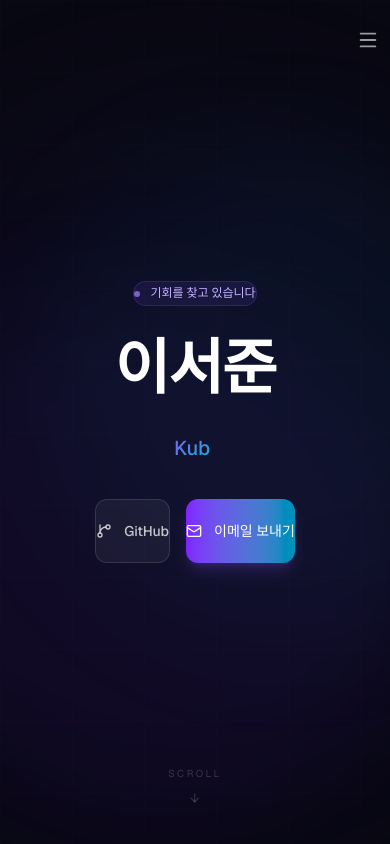
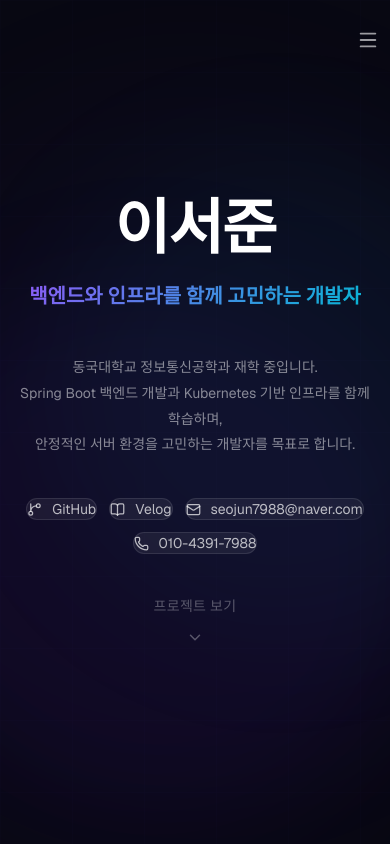
Before and after one commit to LEESEOJUN-creator/portfolio, a Next.js app: page / in a window 390 px wide. Shown: the top 844 px of the page. Built offline with nearby package versions, Linux system fonts and the light colour scheme.

Commit message:
redesign: Hero layout matching reference style
- Static name + gradient tagline (no typing animation)
- Korean intro paragraph
- 4 pill buttons: GitHub, Velog, Email, Phone
- Scroll-down "프로젝트 보기" button

Co-Authored-By: Claude Sonnet 4.6 <noreply@anthropic.com>

```diff
--- a/components/Hero.tsx
+++ b/components/Hero.tsx
@@ -1,43 +1,40 @@
 "use client";
 
-import { useEffect, useState, useRef } from "react";
 import { motion } from "framer-motion";
-import { Mail, ArrowDown, GitBranch } from "lucide-react";
+import { GitBranch, Mail, Phone, BookOpen, ChevronDown } from "lucide-react";
 
-const TYPING_TEXTS = [
-  "백엔드 개발자",
-  "인프라 지향 개발자",
-  "Kubernetes 탐구자",
-  "Spring Boot 엔지니어",
+const LINKS = [
+  {
+    icon: GitBranch,
+    label: "GitHub",
+    href: "https://github.com/LEESEOJUN-creator",
+    external: true,
+  },
+  {
+    icon: BookOpen,
+    label: "Velog",
+    href: "https://velog.io/@seojun7988/posts",
+    external: true,
+  },
+  {
+    icon: Mail,
+    label: "seojun7988@naver.com",
+    href: "mailto:seojun7988@naver.com",
+    external: false,
+  },
+  {
+    icon: Phone,
+    label: "010-4391-7988",
+    href: "tel:01043917988",
+    external: false,
+  },
 ];
 
-function useTypingAnimation(texts: string[], speed = 75, pause = 2200) {
-  const [displayed, setDisplayed] = useState("");
-  const [textIdx, setTextIdx] = useState(0);
-  const [charIdx, setCharIdx] = useState(0);
-  const [deleting, setDeleting] = useState(false);
-  const timerRef = useRef<ReturnType<typeof setTimeout> | null>(null);
-
-  useEffect(() => {
-    const current = texts[textIdx];
-    if (!deleting && charIdx < current.length) {
-      timerRef.current = setTimeout(() => { setDisplayed(current.slice(0, charIdx + 1)); setCharIdx(c => c + 1); }, speed);
-    } else if (!deleting && charIdx === current.length) {
-      timerRef.current = setTimeout(() => setDeleting(true), pause);
-    } else if (deleting && charIdx > 0) {
-      timerRef.current = setTimeout(() => { setDisplayed(current.slice(0, charIdx - 1)); setCharIdx(c => c - 1); }, speed / 2);
-    } else if (deleting && charIdx === 0) {
-      setDeleting(false);
-      setTextIdx(i => (i + 1) % texts.length);
-    }
-    return () => { if (timerRef.current) clearTimeout(timerRef.current); };
-  }, [charIdx, deleting, textIdx, texts, speed, pause]);
-
-  return displayed;
-}
-
 export default function Hero() {
-  const typed = useTypingAnimation(TYPING_TEXTS);
+  const scrollToProjects = () => {
+    const el = document.querySelector("#projects");
+    if (el) el.scrollIntoView({ behavior: "smooth" });
+  };
 
   return (
     <section className="relative w-full min-h-screen flex flex-col items-center justify-center overflow-hidden">
@@ -47,68 +44,83 @@ export default function Hero() {
         <div className="absolute bottom-1/4 -right-32 w-[480px] h-[480px] bg-cyan-500/5 rounded-full blur-3xl" />
         <div className="absolute top-1/2 left-1/2 -translate-x-1/2 -translate-y-1/2 w-[700px] h-[700px] bg-violet-500/3 rounded-full blur-3xl" />
       </div>
-      <div className="absolute inset-0 pointer-events-none opacity-[0.022]" style={{ backgroundImage: "linear-gradient(rgba(139,92,246,0.6) 1px, transparent 1px), linear-gradient(90deg, rgba(139,92,246,0.6) 1px, transparent 1px)", backgroundSize: "72px 72px" }} />
+      <div
+        className="absolute inset-0 pointer-events-none opacity-[0.018]"
+        style={{
+          backgroundImage:
+            "linear-gradient(rgba(139,92,246,0.6) 1px, transparent 1px), linear-gradient(90deg, rgba(139,92,246,0.6) 1px, transparent 1px)",
+          backgroundSize: "72px 72px",
+        }}
+      />
 
-      {/* 콘텐츠 — 가운데 정렬 */}
-      <div className="relative z-10 w-full max-w-2xl mx-auto px-6 sm:px-10 text-center flex flex-col items-center gap-8 pt-28 pb-20">
+      {/* 콘텐츠 */}
+      <div className="relative z-10 w-full max-w-2xl mx-auto px-6 sm:px-10 text-center flex flex-col items-center gap-10 pt-32 pb-24">
 
-        <motion.span
-          initial={{ opacity: 0, y: 14 }}
+        {/* 이름 */}
+        <motion.div
+          initial={{ opacity: 0, y: 24 }}
           animate={{ opacity: 1, y: 0 }}
-          transition={{ duration: 0.5, delay: 0.1 }}
-          className="inline-flex items-center gap-2.5 px-5 py-2.5 rounded-full text-xs font-medium text-violet-300 bg-violet-500/10 border border-violet-500/20"
+          transition={{ duration: 0.6, delay: 0.1 }}
+          className="flex flex-col items-center gap-5"
         >
-          <span className="w-1.5 h-1.5 rounded-full bg-violet-400 animate-pulse shrink-0" />
-          기회를 찾고 있습니다
-        </motion.span>
+          <h1 className="text-6xl sm:text-7xl md:text-8xl font-bold tracking-tight text-white">
+            이서준
+          </h1>
+          <p className="gradient-text text-xl sm:text-2xl font-semibold leading-snug">
+            백엔드와 인프라를 함께 고민하는 개발자
+          </p>
+        </motion.div>
 
-        <motion.h1
+        {/* 소개 */}
+        <motion.p
           initial={{ opacity: 0, y: 20 }}
           animate={{ opacity: 1, y: 0 }}
-          transition={{ duration: 0.55, delay: 0.2 }}
-          className="text-6xl sm:text-7xl md:text-8xl font-bold tracking-tight text-white"
+          transition={{ duration: 0.6, delay: 0.25 }}
+          className="text-white/50 text-sm sm:text-base leading-[2] break-keep max-w-md"
+          style={{ wordBreak: "keep-all" }}
         >
-          이서준
-        </motion.h1>
+          동국대학교 정보통신공학과 재학 중입니다.<br />
+          Spring Boot 백엔드 개발과 Kubernetes 기반 인프라를 함께 학습하며,<br />
+          안정적인 서버 환경을 고민하는 개발자를 목표로 합니다.
+        </motion.p>
 
+        {/* 링크 버튼 */}
         <motion.div
           initial={{ opacity: 0, y: 20 }}
           animate={{ opacity: 1, y: 0 }}
-          transition={{ duration: 0.55, delay: 0.3 }}
-          className="flex items-center justify-center gap-1 min-h-[34px]"
+          transition={{ duration: 0.6, delay: 0.4 }}
+          className="flex flex-wrap justify-center gap-3"
         >
-          <span className="text-xl sm:text-2xl font-medium gradient-text">{typed}</span>
-          <span className="w-0.5 h-6 bg-violet-400 inline-block ml-0.5" style={{ animation: "blink 1s step-end infinite" }} />
+          {LINKS.map(({ icon: Icon, label, href, external }) => (
+            <a
+              key={href}
+              href={href}
+              {...(external ? { target: "_blank", rel: "noopener noreferrer" } : {})}
+              className="inline-flex items-center gap-2.5 px-5 py-3 rounded-full bg-white/6 border border-white/10 text-sm text-white/70 hover:text-white hover:bg-white/10 hover:border-white/20 transition-all duration-200 whitespace-nowrap"
+            >
+              <Icon size={15} className="shrink-0" />
+              {label}
+            </a>
+          ))}
         </motion.div>
 
-        <motion.div
-          initial={{ opacity: 0, y: 20 }}
-          animate={{ opacity: 1, y: 0 }}
-          transition={{ duration: 0.55, delay: 0.4 }}
-          className="flex flex-wrap items-center justify-center gap-4"
+        {/* 프로젝트 보기 */}
+        <motion.button
+          initial={{ opacity: 0 }}
+          animate={{ opacity: 1 }}
+          transition={{ delay: 0.9, duration: 0.6 }}
+          onClick={scrollToProjects}
+          className="flex flex-col items-center gap-2 text-white/30 hover:text-white/60 transition-colors cursor-pointer group mt-4"
         >
-          <a href="https://github.com/LEESEOJUN-creator" target="_blank" rel="noopener noreferrer"
-            className="inline-flex items-center gap-3 px-10 py-5 rounded-xl bg-white/5 border border-white/12 text-sm font-medium text-white/75 hover:text-white hover:bg-white/8 transition-all duration-200 min-h-[64px] whitespace-nowrap">
-            <GitBranch size={16} className="shrink-0" />GitHub
-          </a>
-          <a href="mailto:seojun7988@naver.com"
-            className="inline-flex items-center gap-3 px-10 py-5 rounded-xl bg-gradient-to-r from-violet-600 to-cyan-600 text-sm font-medium text-white hover:from-violet-500 hover:to-cyan-500 transition-all duration-200 shadow-lg shadow-violet-500/20 min-h-[64px] whitespace-nowrap">
-            <Mail size={16} className="shrink-0" />이메일 보내기
-          </a>
-        </motion.div>
+          <span className="text-sm font-medium tracking-wide">프로젝트 보기</span>
+          <motion.div
+            animate={{ y: [0, 6, 0] }}
+            transition={{ duration: 1.6, repeat: Infinity, ease: "easeInOut" }}
+          >
+            <ChevronDown size={18} />
+          </motion.div>
+        </motion.button>
       </div>
-
-      <motion.div initial={{ opacity: 0 }} animate={{ opacity: 1 }} transition={{ delay: 1.5, duration: 0.6 }}
-        className="absolute bottom-10 left-1/2 -translate-x-1/2 flex flex-col items-center gap-2 text-white/18">
-        <span className="text-[10px] tracking-[0.25em] uppercase">Scroll</span>
-        <motion.div animate={{ y: [0, 7, 0] }} transition={{ duration: 1.6, repeat: Infinity, ease: "easeInOut" }}>
-          <ArrowDown size={13} />
-        </motion.div>
-      </motion.div>
-
-      <style jsx>{`
-        @keyframes blink { 0%, 100% { opacity: 1; } 50% { opacity: 0; } }
-      `}</style>
     </section>
   );
 }
```
